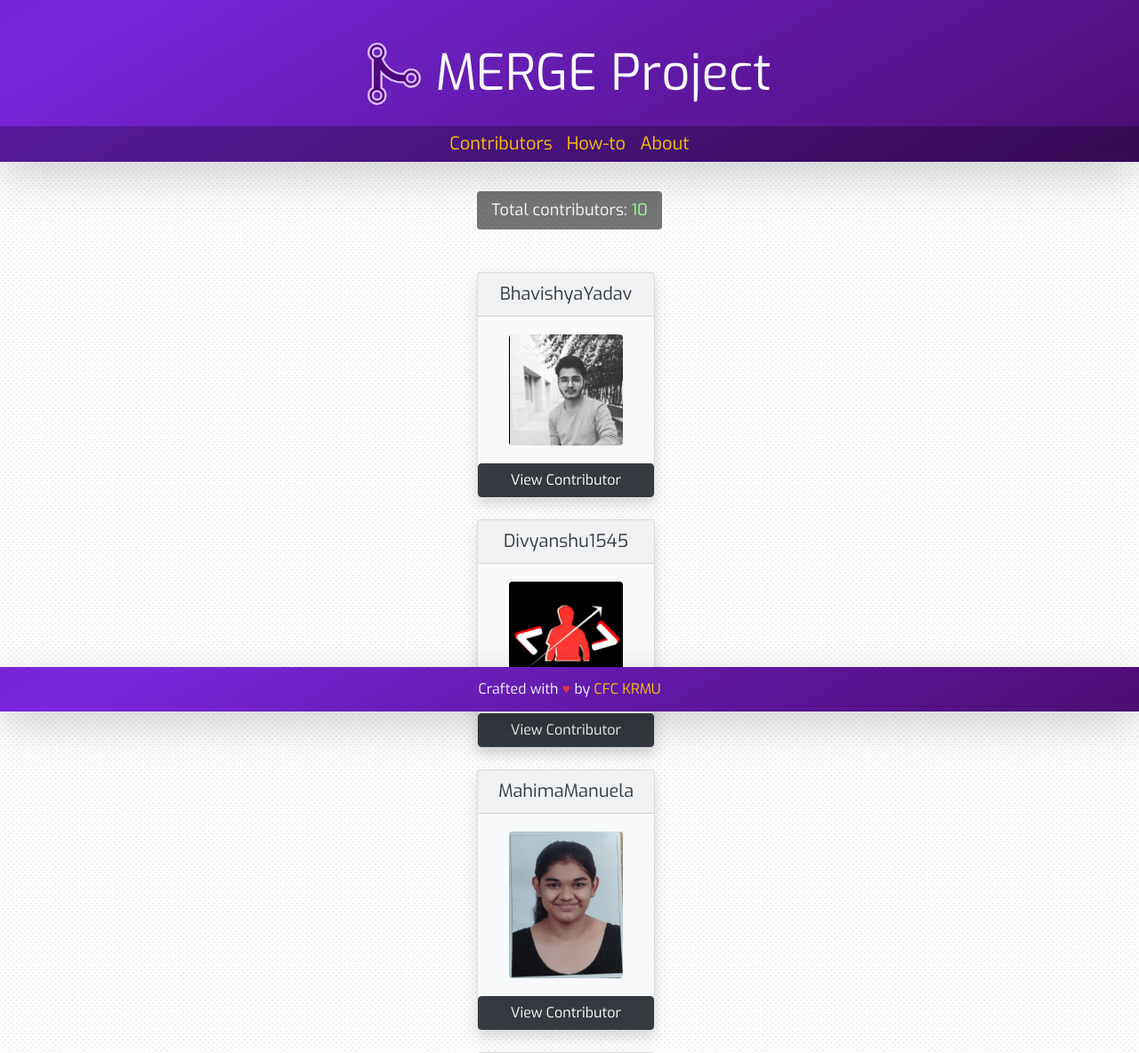
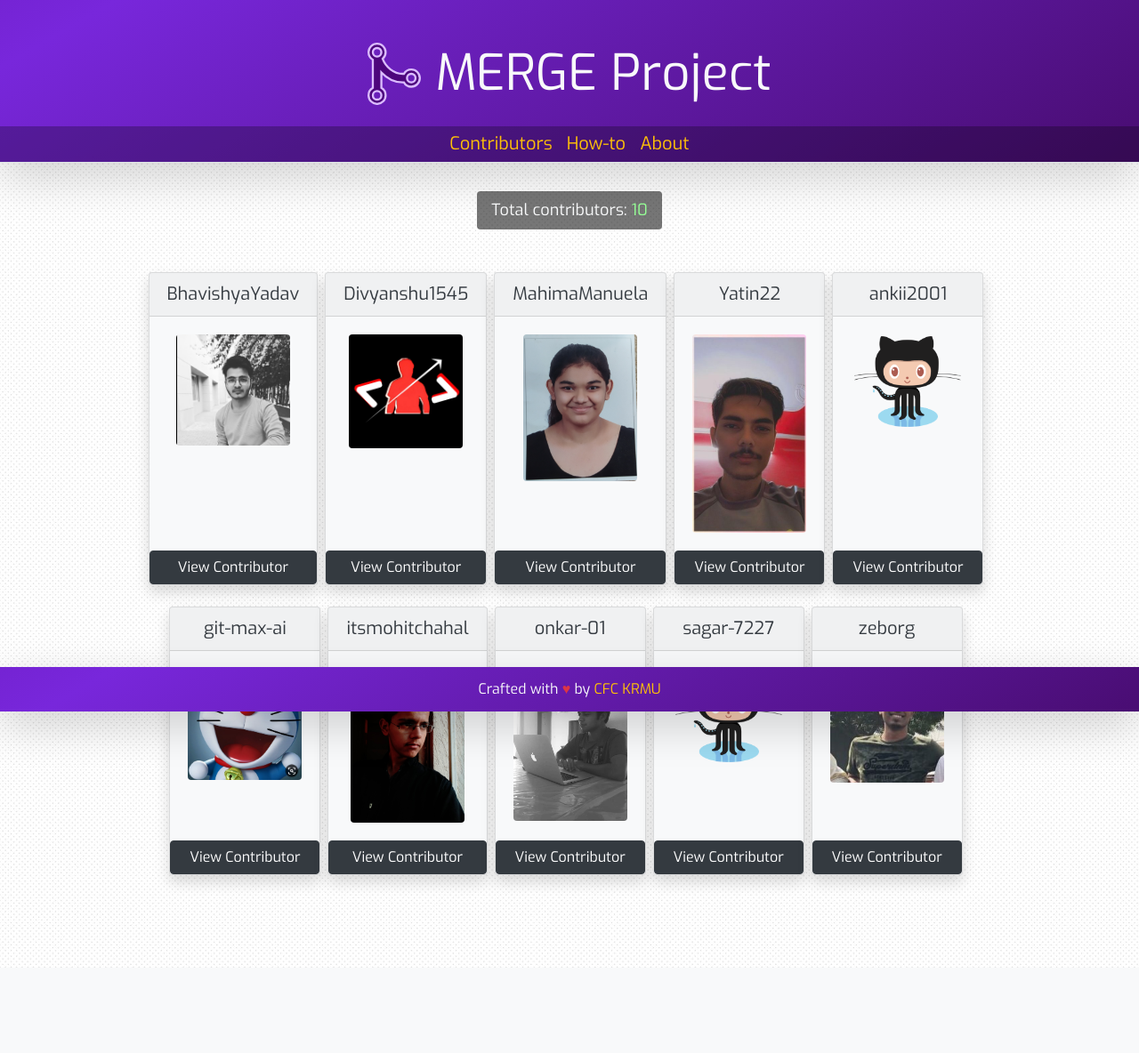
Before and after one commit to zeborg/MERGE-Project, a Flask app: page / in a window 1280 px wide. Shown: the top 1184 px of the page at 89% size. After the commit the page ends 1088 px from the top, so only its background shows below. Run offline with Flask 2, Linux system fonts and the light colour scheme.

Commit message:
Updated contributors' card display to flex

```diff
--- a/templates/home.html
+++ b/templates/home.html
@@ -40,7 +40,9 @@
             <div class="tab-content" id="myTabContent">
                 <div class="tab-pane fade show active" id="contributors" role="tabpanel" aria-labelledby="contributors-tab">
                     <div class="mx-auto px-3 py-2 mb-5 rounded text-light" style="background: #0008; width: fit-content; font-size: 18px">Total contributors: <span style="color: rgb(150,255,150)">{{count}}</span></div>
-                    {{astring|safe}}
+                    <div class="d-flex justify-content-center flex-wrap">
+                        {{astring|safe}}
+                    </div>
                 </div>
                 <div class="tab-pane fade bg-light rounded p-4" id="howto" role="tabpanel" aria-labelledby="howto-tab">
                     <h6 class="text-center font-weight-bold">To contribute here, please follow the steps below:</h6>
```
